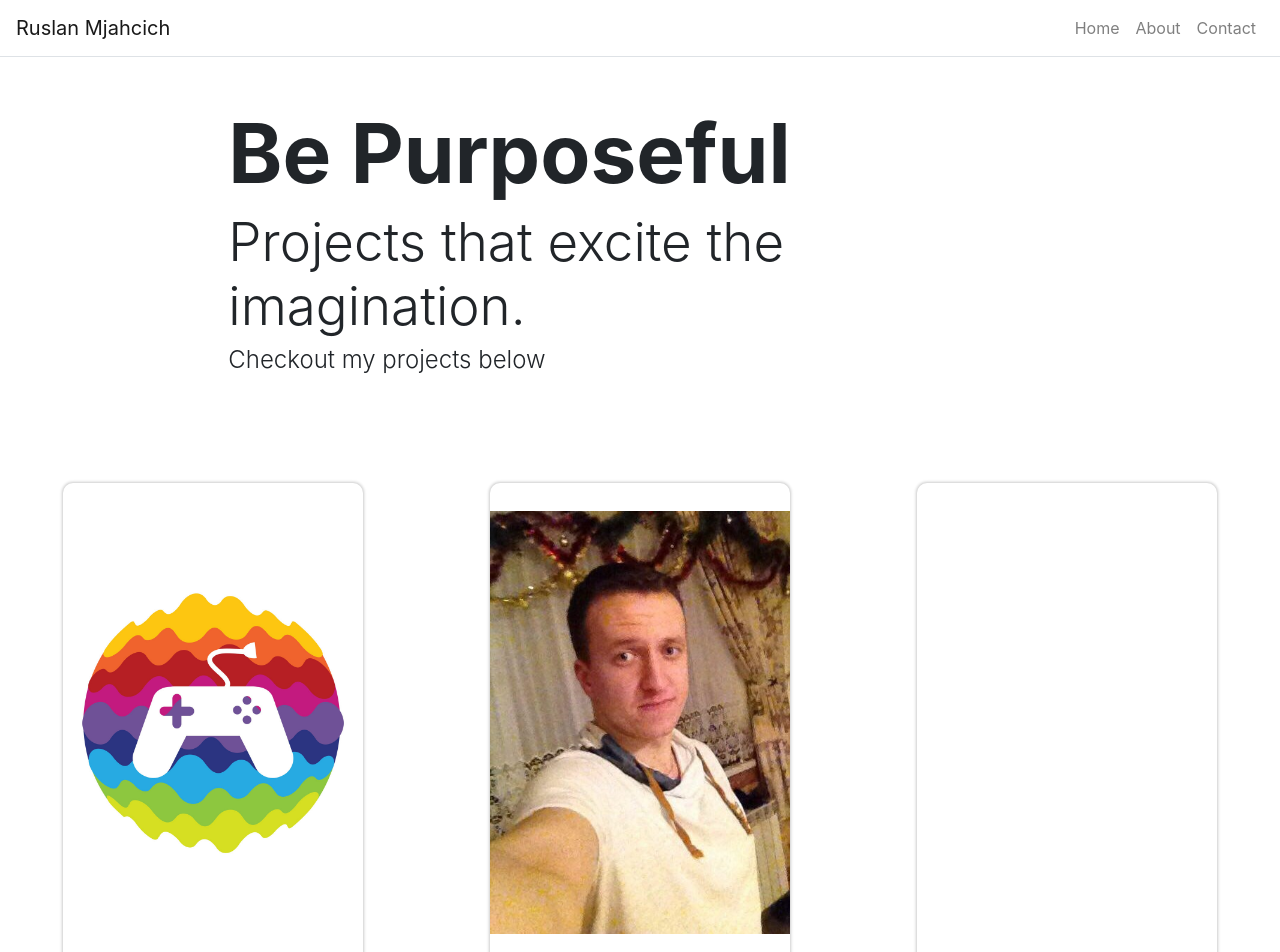
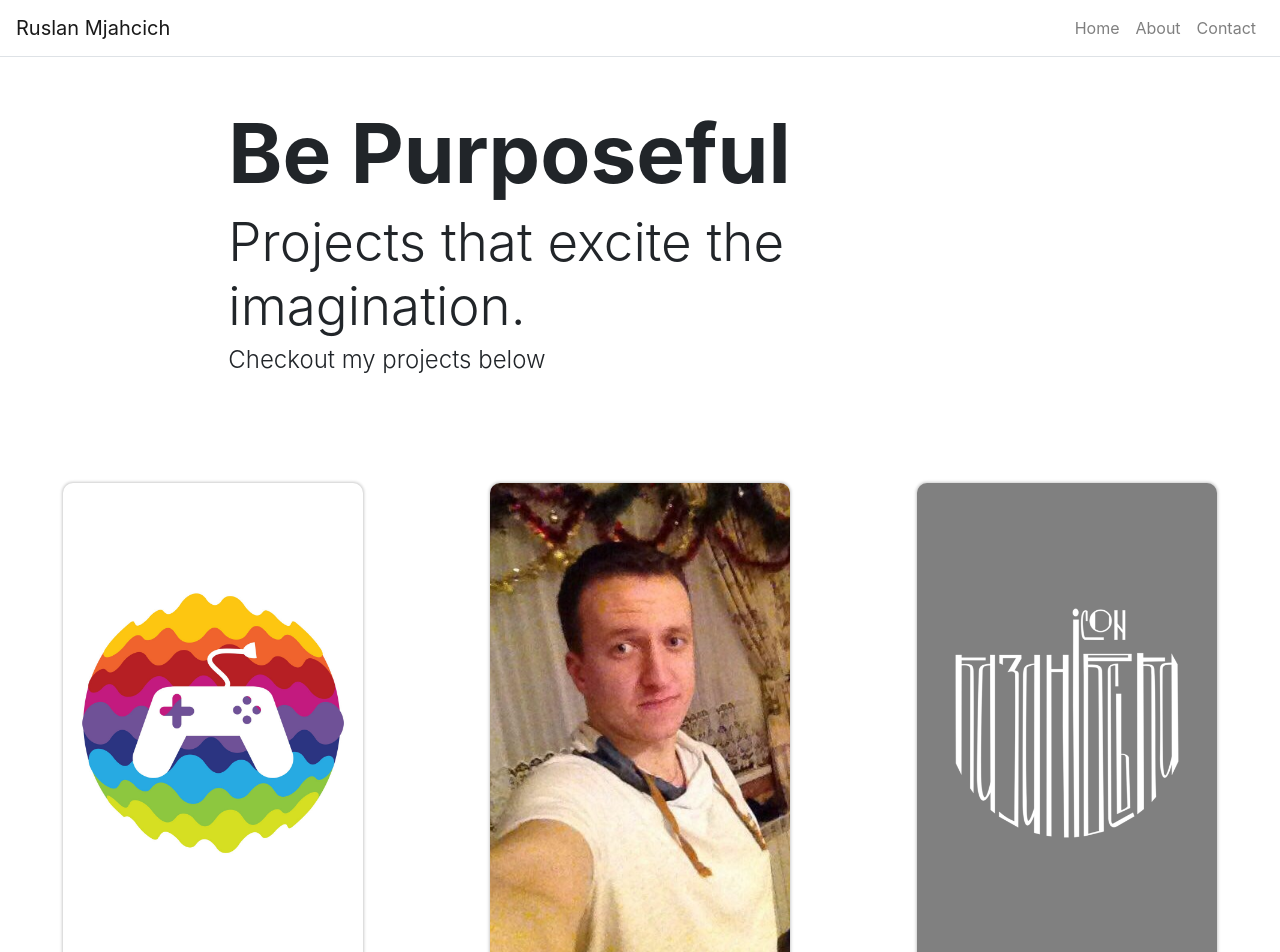
Before and after one commit to ElitKondor/React-Portfolio, a React (Create React App) app: page / in a window 1280 px wide. Shown: the top 952 px of the page. Built offline with nearby package versions, Linux system fonts and the light colour scheme.

Commit message:
Mirror changes.

```diff
--- a/package.json
+++ b/package.json
@@ -7,8 +7,8 @@
     "@testing-library/jest-dom": "^4.2.4",
     "@testing-library/react": "^9.5.0",
     "@testing-library/user-event": "^7.2.1",
-    "axios": "^0.20.0",
     "bootstrap": "^4.5.2",
+    "gh-pages": "^3.1.0",
     "react": "^16.13.1",
     "react-bootstrap": "^1.3.0",
     "react-dom": "^16.13.1",
--- a/src/index.css
+++ b/src/index.css
@@ -17,12 +17,16 @@ code {
   margin: 20px;
 }
 
-img[src="/static/media/iconArt-icon.9429b936.png"] {
-  background: gray;
+img {
+  object-fit: contain;
 }
 
-img[src="/static/media/Main_Photo.ed52f126.jpg"] {
+.r-card:nth-of-type(2) .r-card-image {
   object-fit: cover;
+}
+
+.r-card:nth-of-type(3) .r-card-image {
+  background: gray;
 }
 
 .r-card-image {
@@ -30,7 +34,6 @@ img[src="/static/media/Main_Photo.ed52f126.jpg"] {
   width: 300px;
   height: 480px;
   box-shadow: 0px 0px 3px 1px #ccc;
-  object-fit: contain;
 }
 
 .r-card-info {
```
Also changed, not shown: 1 other file (tests, documents, lock files or other folders).
